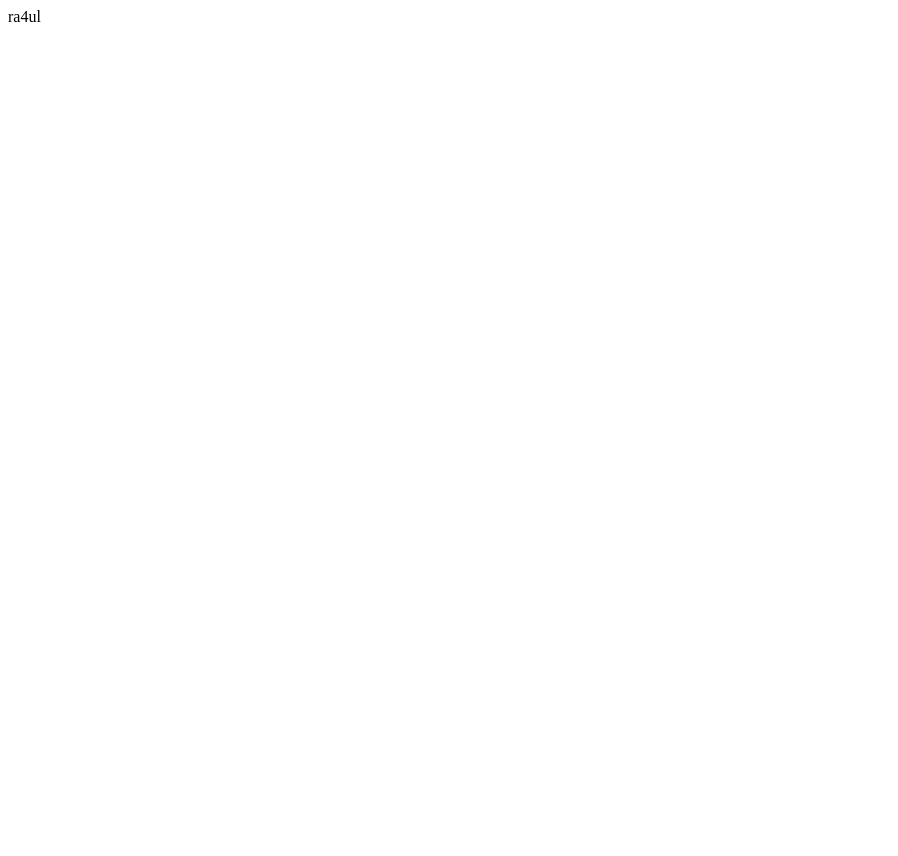
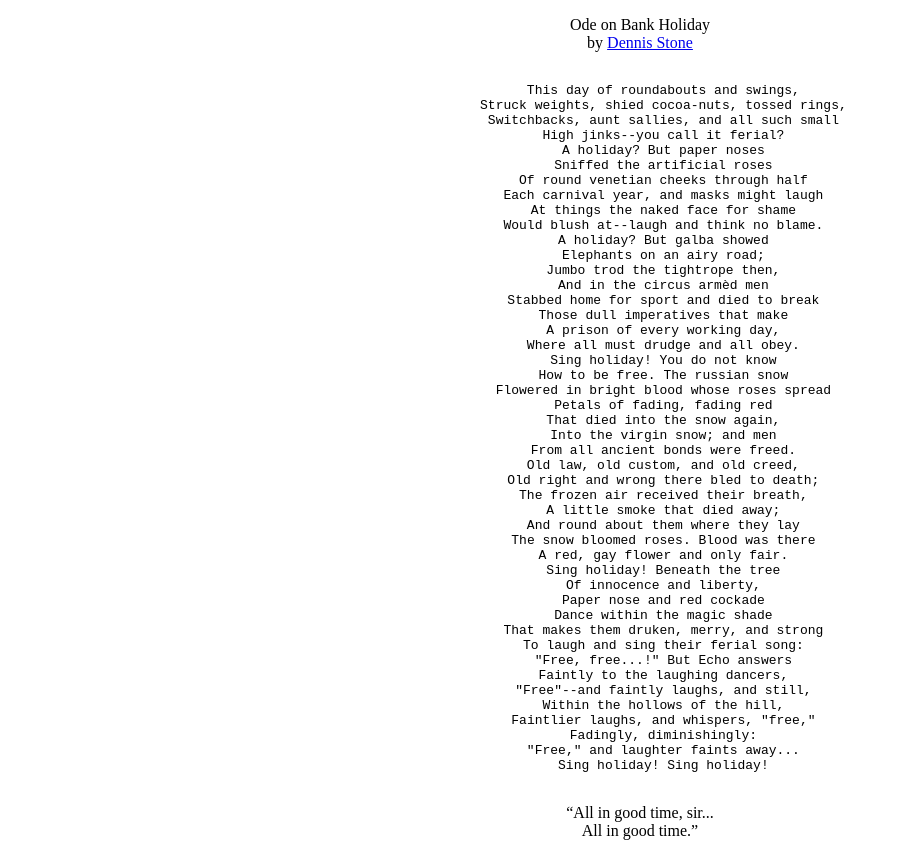
Before and after one commit to ra4ul/ra4ul.github.io, a plain HTML site: page index.html in a window 1280 px wide. Shown: the whole page, without its empty margins (0-898 px from the left). Before the commit the page ends 800 px from the top, so only its background shows below. Drawn offline with Linux system fonts and the light colour scheme.

Commit message:
Updated index.html

```diff
--- a/index.html
+++ b/index.html
@@ -1 +1,68 @@
-ra4ul
+<!DOCTYPE html>
+<html>
+  <head>
+    <meta http-equiv="content-type" content="text/html; charset=iso-8859-1">
+    <title>ra4ul</title>
+    <style type="text/css">
+      * { text-align: center; }
+    </style>
+  </head>
+
+  <body>
+    <p>
+      Ode on Bank Holiday<br>
+      by <a href="http://www.gutenberg.org/etext/1999">Dennis Stone</a>
+    </p>
+    <pre>
+
+      This day of roundabouts and swings,
+      Struck weights, shied cocoa-nuts, tossed rings,
+      Switchbacks, aunt sallies, and all such small
+      High jinks--you call it ferial?
+      A holiday? But paper noses
+      Sniffed the artificial roses
+      Of round venetian cheeks through half
+      Each carnival year, and masks might laugh
+      At things the naked face for shame
+      Would blush at--laugh and think no blame.
+      A holiday? But galba showed
+      Elephants on an airy road;
+      Jumbo trod the tightrope then,
+      And in the circus arm&egrave;d men
+      Stabbed home for sport and died to break
+      Those dull imperatives that make
+      A prison of every working day,
+      Where all must drudge and all obey.
+      Sing holiday! You do not know
+      How to be free. The russian snow
+      Flowered in bright blood whose roses spread
+      Petals of fading, fading red
+      That died into the snow again,
+      Into the virgin snow; and men
+      From all ancient bonds were freed.
+      Old law, old custom, and old creed,
+      Old right and wrong there bled to death;
+      The frozen air received their breath,
+      A little smoke that died away;
+      And round about them where they lay
+      The snow bloomed roses. Blood was there
+      A red, gay flower and only fair.
+      Sing holiday! Beneath the tree
+      Of innocence and liberty,
+      Paper nose and red cockade
+      Dance within the magic shade
+      That makes them druken, merry, and strong
+      To laugh and sing their ferial song:
+      "Free, free...!" But Echo answers
+      Faintly to the laughing dancers,
+      "Free"--and faintly laughs, and still,
+      Within the hollows of the hill,
+      Faintlier laughs, and whispers, "free,"
+      Fadingly, diminishingly:
+      "Free," and laughter faints away...
+      Sing holiday! Sing holiday!
+    </pre>
+    <p><q>All in good time, sir...<br>
+        All in good time.</q></p>
+  </body>
+</html>
```
